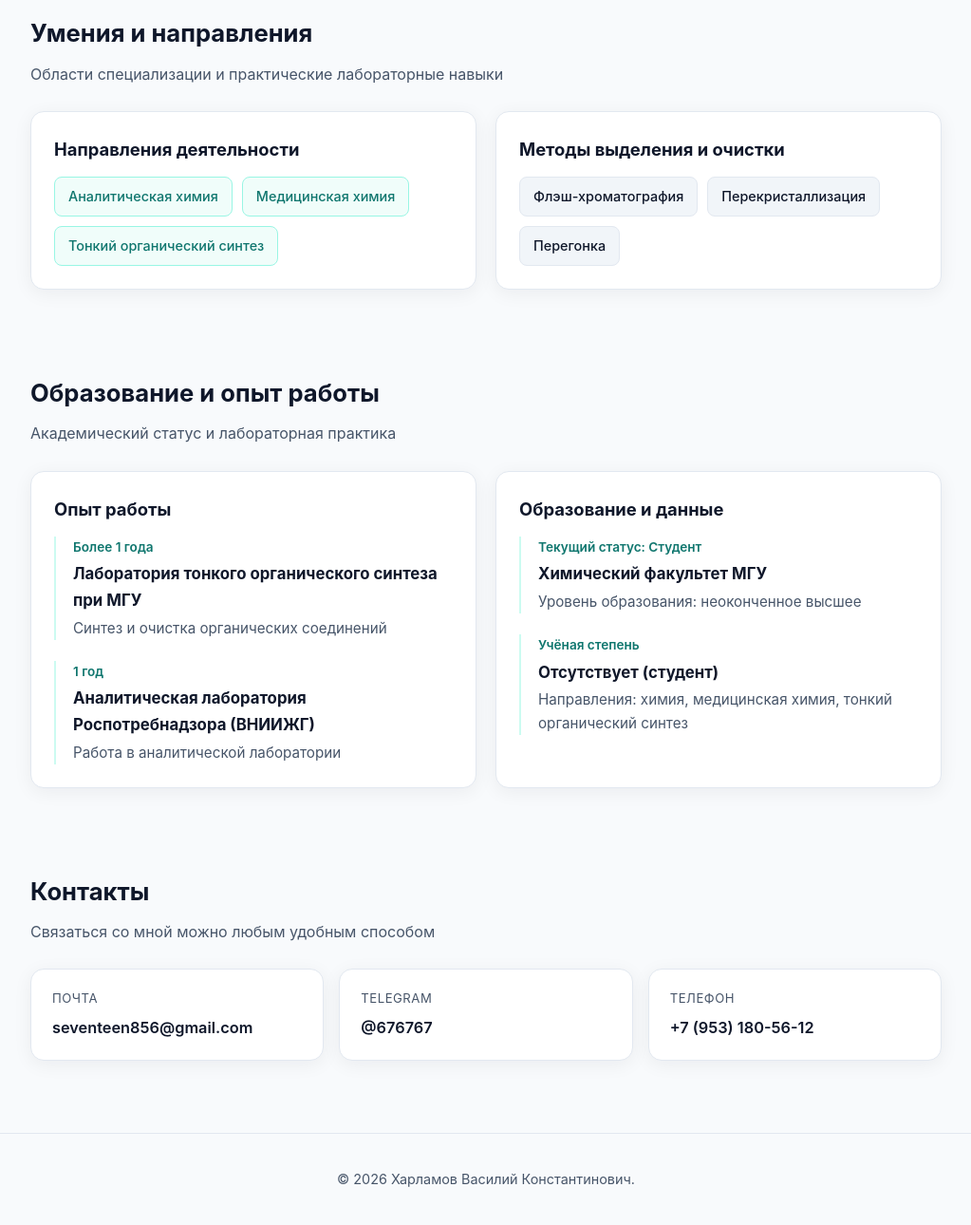
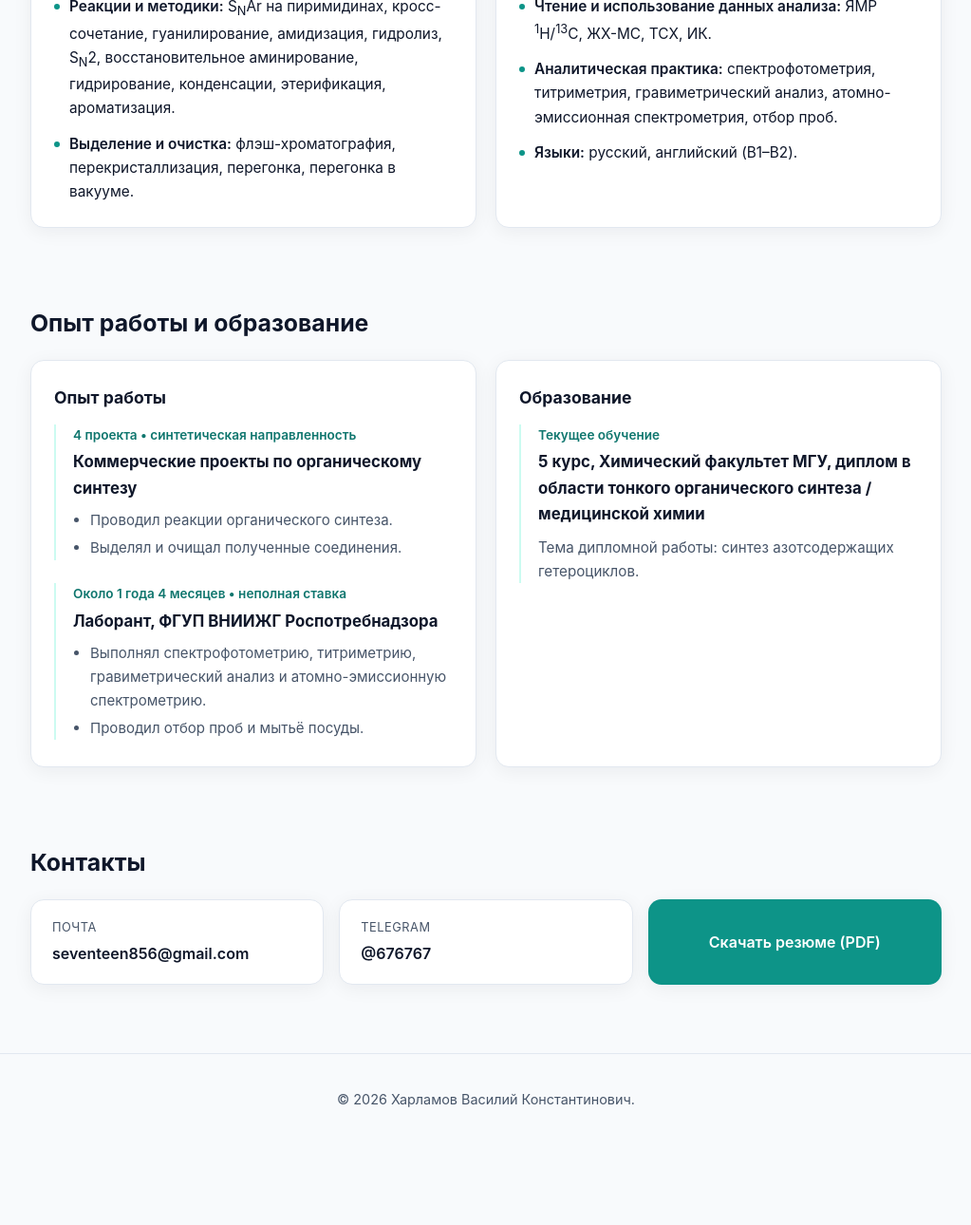
Before and after one commit to GOMODRILLL31/vkharlamov-, a plain HTML site: page index.html in a window 1280 px wide. Shown: the part 990-2280 px from the top of the page at 95% size, without its empty margins (128-1151 px from the left). After the commit the page ends 2196 px from the top, so only its background shows below. Drawn offline with Linux system fonts and the light colour scheme.

Commit message:
index.html

```diff
--- a/index.html
+++ b/index.html
@@ -3,7 +3,7 @@
 <head>
   <meta charset="UTF-8" />
   <meta name="viewport" content="width=device-width, initial-scale=1.0" />
-  <title>Харламов Василий Константинович — Химик</title>
+  <title>Харламов Василий Константинович — Органический синтез и медицинская химия</title>
   <style>
     :root {
       --bg: #f8fafc;
@@ -93,38 +93,45 @@
       color: var(--accent);
     }
 
-    /* Главный экран */
+    /* Главный блок */
     .hero {
-      padding: 68px 0 52px;
+      padding: 64px 0 48px;
       display: grid;
-      grid-template-columns: 1.35fr 0.85fr;
-      gap: 36px;
+      grid-template-columns: 1fr auto;
+      gap: 40px;
       align-items: center;
     }
 
-    .badge {
-      display: inline-block;
-      background: var(--accent-light);
-      color: var(--accent-dark);
-      font-size: 0.85rem;
-      font-weight: 600;
-      padding: 6px 14px;
-      border-radius: 999px;
-      margin-bottom: 16px;
-    }
-
     .hero h1 {
-      font-size: clamp(1.9rem, 3.8vw, 2.75rem);
+      font-size: clamp(1.9rem, 3.8vw, 2.7rem);
       line-height: 1.15;
-      margin-bottom: 16px;
+      margin-bottom: 12px;
       letter-spacing: -0.02em;
     }
 
-    .hero p {
-      font-size: 1.08rem;
+    .hero-subtitle {
+      font-size: 1.12rem;
+      font-weight: 600;
+      color: var(--accent-dark);
+      margin-bottom: 14px;
+    }
+
+    .hero-lead {
+      font-size: 1.04rem;
       color: var(--muted);
-      margin-bottom: 28px;
-      max-width: 580px;
+      margin-bottom: 26px;
+      max-width: 620px;
+    }
+
+    .hero-photo {
+      width: 210px;
+      height: 250px;
+      object-fit: cover;
+      object-position: center top;
+      border-radius: var(--radius);
+      border: 1px solid var(--border);
+      box-shadow: var(--shadow);
+      display: block;
     }
 
     .btn-group {
@@ -137,6 +144,7 @@
       display: inline-flex;
       align-items: center;
       justify-content: center;
+      gap: 8px;
       padding: 12px 22px;
       border-radius: 10px;
       font-weight: 600;
@@ -167,66 +175,14 @@
       color: var(--accent);
     }
 
-    .hero-card {
-      background: var(--surface);
-      border: 1px solid var(--border);
-      border-radius: var(--radius);
-      padding: 28px;
-      box-shadow: var(--shadow);
-      text-align: center;
-    }
-
-    .avatar-photo {
-      width: 132px;
-      height: 132px;
-      margin: 0 auto 16px;
-      display: block;
-      border-radius: 50%;
-      object-fit: cover;
-      object-position: center 15%;
-      border: 3px solid #ffffff;
-      box-shadow: 0 4px 14px rgba(13, 148, 136, 0.18);
-    }
-
-    .hero-meta {
-      list-style: none;
-      text-align: left;
-      margin-top: 18px;
-      padding-top: 18px;
-      border-top: 1px solid var(--border);
-      font-size: 0.92rem;
-      color: var(--muted);
-    }
-
-    .hero-meta li {
-      display: flex;
-      justify-content: space-between;
-      gap: 12px;
-      margin-bottom: 10px;
-    }
-
-    .hero-meta li:last-child {
-      margin-bottom: 0;
-    }
-
-    .hero-meta strong {
-      color: var(--text);
-      text-align: right;
-    }
-
     /* Секции */
     section {
-      padding: 44px 0;
+      padding: 40px 0;
     }
 
     .section-title {
-      font-size: 1.6rem;
-      margin-bottom: 8px;
-    }
-
-    .section-subtitle {
-      color: var(--muted);
-      margin-bottom: 26px;
+      font-size: 1.55rem;
+      margin-bottom: 18px;
     }
 
     .grid-2 {
@@ -244,38 +200,47 @@
     }
 
     .card h3 {
-      font-size: 1.15rem;
+      font-size: 1.1rem;
       margin-bottom: 14px;
       color: var(--text);
     }
 
-    .tags {
+    /* Списки умений */
+    .skill-list {
+      list-style: none;
       display: flex;
-      flex-wrap: wrap;
-      gap: 10px;
+      flex-direction: column;
+      gap: 12px;
     }
 
-    .tag {
-      background: #f1f5f9;
+    .skill-list li {
+      padding-left: 16px;
+      position: relative;
       color: var(--text);
-      font-size: 0.9rem;
-      padding: 8px 14px;
-      border-radius: 8px;
-      border: 1px solid var(--border);
-      font-weight: 500;
+      font-size: 0.96rem;
     }
 
-    .tag-accent {
-      background: #f0fdfa;
-      border-color: #99f6e4;
-      color: var(--accent-dark);
+    .skill-list li::before {
+      content: "";
+      position: absolute;
+      left: 0;
+      top: 10px;
+      width: 6px;
+      height: 6px;
+      border-radius: 50%;
+      background-color: var(--accent);
     }
 
-    /* Таймлайн */
+    .skill-label {
+      font-weight: 600;
+      color: var(--text);
+    }
+
+    /* Опыт и образование */
     .timeline-item {
       padding-left: 18px;
       border-left: 2px solid var(--accent-light);
-      margin-bottom: 22px;
+      margin-bottom: 24px;
     }
 
     .timeline-item:last-child {
@@ -292,7 +257,7 @@
     .timeline-role {
       font-weight: 700;
       font-size: 1.05rem;
-      margin-bottom: 2px;
+      margin-bottom: 8px;
     }
 
     .timeline-place {
@@ -300,21 +265,34 @@
       font-size: 0.95rem;
     }
 
+    .exp-list {
+      list-style: disc;
+      padding-left: 18px;
+      color: var(--muted);
+      font-size: 0.94rem;
+    }
+
+    .exp-list li {
+      margin-bottom: 4px;
+    }
+
     /* Контакты */
-    .contact-grid {
+    .contact-row {
       display: grid;
-      grid-template-columns: repeat(auto-fit, minmax(240px, 1fr));
+      grid-template-columns: repeat(auto-fit, minmax(230px, 1fr));
       gap: 16px;
+      align-items: stretch;
     }
 
     .contact-card {
       display: flex;
       flex-direction: column;
-      gap: 6px;
+      justify-content: center;
+      gap: 4px;
       background: var(--surface);
       border: 1px solid var(--border);
       border-radius: var(--radius);
-      padding: 20px 22px;
+      padding: 18px 22px;
       box-shadow: var(--shadow);
       transition: border-color 0.2s ease, transform 0.2s ease;
     }
@@ -325,7 +303,7 @@
     }
 
     .contact-label {
-      font-size: 0.82rem;
+      font-size: 0.8rem;
       text-transform: uppercase;
       letter-spacing: 0.04em;
       color: var(--muted);
@@ -333,9 +311,17 @@
 
     .contact-value {
       font-weight: 600;
-      font-size: 1.02rem;
+      font-size: 1rem;
       color: var(--text);
       word-break: break-word;
+    }
+
+    .resume-btn {
+      height: 100%;
+      min-height: 76px;
+      border-radius: var(--radius);
+      font-size: 1rem;
+      box-shadow: var(--shadow);
     }
 
     footer {
@@ -351,6 +337,11 @@
       .hero {
         grid-template-columns: 1fr;
         padding-top: 36px;
+        gap: 28px;
+      }
+      .hero-photo {
+        width: 170px;
+        height: 205px;
       }
       .nav-links {
         display: none;
@@ -363,7 +354,7 @@
   <header>
     <div class="container nav">
       <a href="#" class="logo">
-        <svg width="26" height="26" viewBox="0 0 24 24" fill="none" stroke="#0d9488" stroke-width="2" stroke-linejoin="round">
+        <svg width="24" height="24" viewBox="0 0 24 24" fill="none" stroke="#0d9488" stroke-width="2" stroke-linejoin="round">
           <polygon points="12 2 20.66 7 20.66 17 12 22 3.34 17 3.34 7 12 2"></polygon>
           <circle cx="12" cy="12" r="4"></circle>
         </svg>
@@ -372,7 +363,7 @@
       <ul class="nav-links">
         <li><a href="#about">Обо мне</a></li>
         <li><a href="#skills">Умения и направления</a></li>
-        <li><a href="#data">Образование и опыт</a></li>
+        <li><a href="#data">Опыт и образование</a></li>
         <li><a href="#contacts">Контакты</a></li>
       </ul>
     </div>
@@ -382,36 +373,26 @@
     <!-- Главный блок -->
     <section class="hero">
       <div>
-        <span class="badge">Химический факультет МГУ • Студент</span>
         <h1>Харламов Василий Константинович</h1>
-        <p>
-          Занимаюсь медицинской химией и тонким органическим синтезом. Имею практический опыт работы как в аналитической лаборатории, так и в лаборатории тонкого органического синтеза.
+        <p class="hero-subtitle">Студент-химик, органический синтез и медицинская химия</p>
+        <p class="hero-lead">
+          Ищу подработку в лаборатории органического синтеза или медицинской химии, совмещая с учёбой.
         </p>
         <div class="btn-group">
-          <a href="#contacts" class="btn btn-primary">Связаться со мной</a>
+          <a href="#contacts" class="btn btn-primary">Связаться</a>
           <a href="#data" class="btn btn-outline">Опыт и образование</a>
         </div>
       </div>
 
-      <div class="hero-card">
-        <img src="image.png" alt="Харламов Василий Константинович" class="avatar-photo" />
-        <h3>Профиль специалиста</h3>
-        <ul class="hero-meta">
-          <li><span>Статус</span><strong>Студент</strong></li>
-          <li><span>ВУЗ</span><strong>Химфак МГУ</strong></li>
-          <li><span>Образование</span><strong>Неоконченное высшее</strong></li>
-          <li><span>Специализация</span><strong>Фундаментальная и прикладная химия</strong></li>
-        </ul>
-      </div>
+      <img src="image.png" alt="Харламов Василий Константинович" class="hero-photo" />
     </section>
 
     <!-- Обо мне -->
     <section id="about">
       <h2 class="section-title">Обо мне</h2>
-      <p class="section-subtitle">Образование и фокус исследовательской работы</p>
       <div class="card">
         <p>
-          Я студент Химического факультета МГУ имени М. В. Ломоносова. Мои основные научные интересы сосредоточены в области <strong>медицинской химии</strong> и <strong>тонкого органического синтеза</strong>. Сочетаю углубленную академическую подготовку с реальной лабораторной практикой — от аналитической химии до синтеза и очистки органических соединений в лаборатории при МГУ.
+          Учусь на 5 курсе химического факультета МГУ и пишу дипломную работу по синтезу азотсодержащих гетероциклов. Выполнял синтетические задачи в рамках 4 коммерческих проектов по органическому синтезу, самостоятельно выделял и очищал продукты реакций. Около 1 года 4 месяцев работал на неполную ставку лаборантом во ФГУП ВНИИЖГ Роспотребнадзора, где проводил анализы методами спектрофотометрии, титриметрии, гравиметрии и атомно-эмиссионной спектрометрии, а также выполнял отбор проб. Читаю спектры ЯМР <sup>1</sup>H/<sup>13</sup>C, ИК и данные ЖХ-МС, владею русским и английским (B1–B2) языками.
         </p>
       </div>
     </section>
@@ -419,58 +400,74 @@
     <!-- Умения и направления -->
     <section id="skills">
       <h2 class="section-title">Умения и направления</h2>
-      <p class="section-subtitle">Области специализации и практические лабораторные навыки</p>
       <div class="grid-2">
         <div class="card">
-          <h3>Направления деятельности</h3>
-          <div class="tags">
-            <span class="tag tag-accent">Аналитическая химия</span>
-            <span class="tag tag-accent">Медицинская химия</span>
-            <span class="tag tag-accent">Тонкий органический синтез</span>
+          <h3>Синтез и очистка</h3>
+          <ul class="skill-list">
+            <li>
+              <span class="skill-label">Реакции и методики:</span>
+              S<sub>N</sub>Ar на пиримидинах, кросс-сочетание, гуанилирование, амидизация, гидролиз, S<sub>N</sub>2, восстановительное аминирование, гидрирование, конденсации, этерификация, ароматизация.
+            </li>
+            <li>
+              <span class="skill-label">Выделение и очистка:</span>
+              флэш-хроматография, перекристаллизация, перегонка, перегонка в вакууме.
+            </li>
+          </ul>
+        </div>
+
+        <div class="card">
+          <h3>Аналитические методы и языки</h3>
+          <ul class="skill-list">
+            <li>
+              <span class="skill-label">Чтение и использование данных анализа:</span>
+              ЯМР <sup>1</sup>H/<sup>13</sup>C, ЖХ-МС, ТСХ, ИК.
+            </li>
+            <li>
+              <span class="skill-label">Аналитическая практика:</span>
+              спектрофотометрия, титриметрия, гравиметрический анализ, атомно-эмиссионная спектрометрия, отбор проб.
+            </li>
+            <li>
+              <span class="skill-label">Языки:</span>
+              русский, английский (B1–B2).
+            </li>
+          </ul>
+        </div>
+      </div>
+    </section>
+
+    <!-- Опыт работы и образование -->
+    <section id="data">
+      <h2 class="section-title">Опыт работы и образование</h2>
+      <div class="grid-2">
+        <div class="card">
+          <h3>Опыт работы</h3>
+          <div class="timeline-item">
+            <div class="timeline-date">4 проекта • синтетическая направленность</div>
+            <div class="timeline-role">Коммерческие проекты по органическому синтезу</div>
+            <ul class="exp-list">
+              <li>Проводил реакции органического синтеза.</li>
+              <li>Выделял и очищал полученные соединения.</li>
+            </ul>
+          </div>
+
+          <div class="timeline-item">
+            <div class="timeline-date">Около 1 года 4 месяцев • неполная ставка</div>
+            <div class="timeline-role">Лаборант, ФГУП ВНИИЖГ Роспотребнадзора</div>
+            <ul class="exp-list">
+              <li>Выполнял спектрофотометрию, титриметрию, гравиметрический анализ и атомно-эмиссионную спектрометрию.</li>
+              <li>Проводил отбор проб и мытьё посуды.</li>
+            </ul>
           </div>
         </div>
 
         <div class="card">
-          <h3>Методы выделения и очистки</h3>
-          <div class="tags">
-            <span class="tag">Флэш-хроматография</span>
-            <span class="tag">Перекристаллизация</span>
-            <span class="tag">Перегонка</span>
-          </div>
-        </div>
-      </div>
-    </section>
-
-    <!-- Данные: образование и опыт -->
-    <section id="data">
-      <h2 class="section-title">Образование и опыт работы</h2>
-      <p class="section-subtitle">Академический статус и лабораторная практика</p>
-      <div class="grid-2">
-        <div class="card">
-          <h3>Опыт работы</h3>
+          <h3>Образование</h3>
           <div class="timeline-item">
-            <div class="timeline-date">Более 1 года</div>
-            <div class="timeline-role">Лаборатория тонкого органического синтеза при МГУ</div>
-            <div class="timeline-place">Синтез и очистка органических соединений</div>
-          </div>
-          <div class="timeline-item">
-            <div class="timeline-date">1 год</div>
-            <div class="timeline-role">Аналитическая лаборатория Роспотребнадзора (ВНИИЖГ)</div>
-            <div class="timeline-place">Работа в аналитической лаборатории</div>
-          </div>
-        </div>
-
-        <div class="card">
-          <h3>Образование и данные</h3>
-          <div class="timeline-item">
-            <div class="timeline-date">Текущий статус: Студент</div>
-            <div class="timeline-role">Химический факультет МГУ</div>
-            <div class="timeline-place">Уровень образования: неоконченное высшее</div>
-          </div>
-          <div class="timeline-item">
-            <div class="timeline-date">Учёная степень</div>
-            <div class="timeline-role">Отсутствует (студент)</div>
-            <div class="timeline-place">Направления: химия, медицинская химия, тонкий органический синтез</div>
+            <div class="timeline-date">Текущее обучение</div>
+            <div class="timeline-role">5 курс, Химический факультет МГУ, диплом в области тонкого органического синтеза / медицинской химии</div>
+            <p class="timeline-place">
+              Тема дипломной работы: синтез азотсодержащих гетероциклов.
+            </p>
           </div>
         </div>
       </div>
@@ -479,20 +476,19 @@
     <!-- Контакты -->
     <section id="contacts">
       <h2 class="section-title">Контакты</h2>
-      <p class="section-subtitle">Связаться со мной можно любым удобным способом</p>
-      <div class="contact-grid">
+      <div class="contact-row">
         <a href="mailto:seventeen856@gmail.com" class="contact-card">
           <span class="contact-label">Почта</span>
           <span class="contact-value">seventeen856@gmail.com</span>
         </a>
+
         <a href="https://t.me/676767" target="_blank" rel="noopener noreferrer" class="contact-card">
           <span class="contact-label">Telegram</span>
           <span class="contact-value">@676767</span>
         </a>
-        <a href="tel:+79531805612" class="contact-card">
-          <span class="contact-label">Телефон</span>
-          <span class="contact-value">+7 (953) 180-56-12</span>
-        </a>
+
+        <!-- Замените href="#" на путь к вашему файлу, например href="resume.pdf" -->
+        <a href="#" class="btn btn-primary resume-btn">Скачать резюме (PDF)</a>
       </div>
     </section>
   </main>
```
